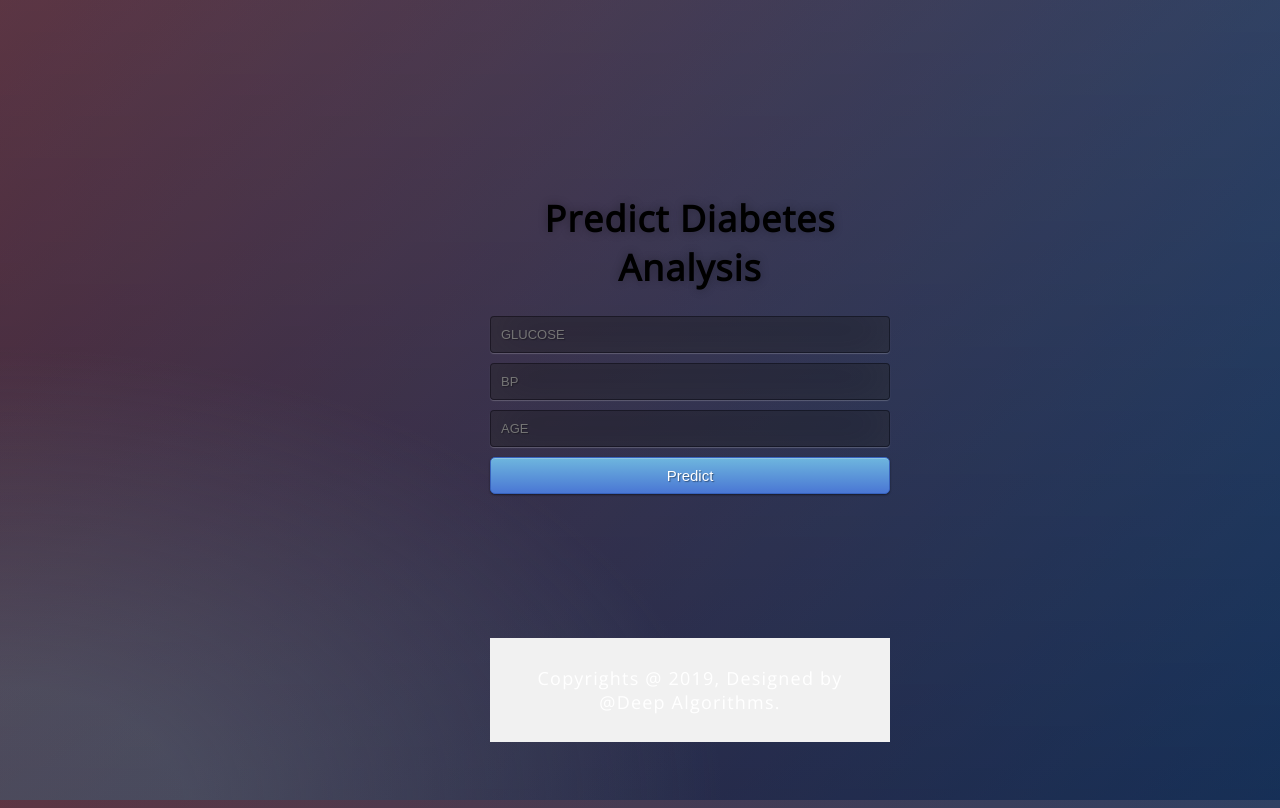
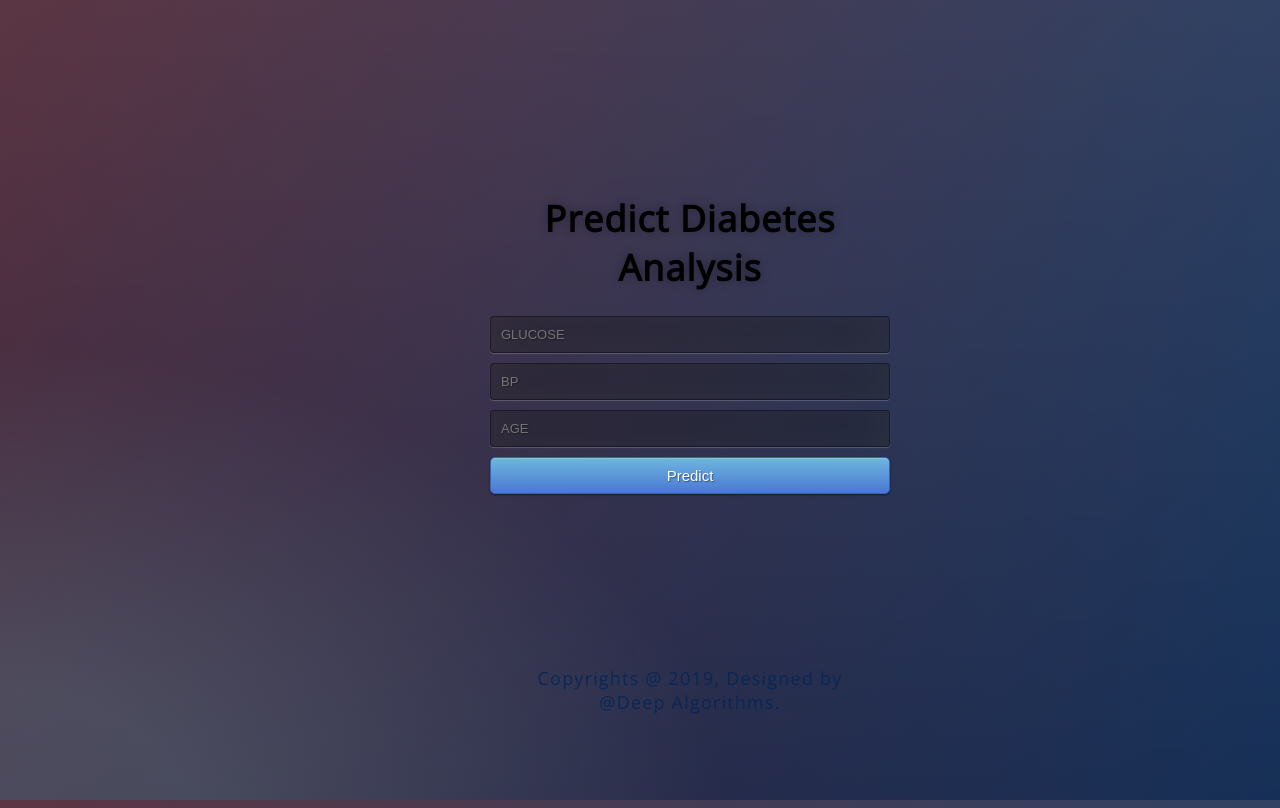
Before and after one commit to DorthalaNagarjuna/Heroku-Demo, a Flask app: page / in a window 1280 px wide. Run offline with Flask 2, Linux system fonts and the light colour scheme; parts of the project's set-up code (start-up, migrations or seed data) failed here and were passed over.

Commit message:
Update style.css

```diff
--- a/static/css/style.css
+++ b/static/css/style.css
@@ -18,7 +18,7 @@ body {
 	height:100%;
 	font-family: 'Open Sans', sans-serif;
 	background: white;
-	color: #fff;
+	color: #092756;
 	font-size: 18px;
 	text-align:center;
 	letter-spacing:1.2px;
@@ -65,7 +65,6 @@ input {
 input:focus { box-shadow: inset 0 -5px 45px rgba(100,100,100,0.4), 0 1px 1px rgba(255,255,255,0.2); }
 
 .footer {
-  background-color: #f1f1f1;
   padding: 10px;
   text-align: center;
 }
```
